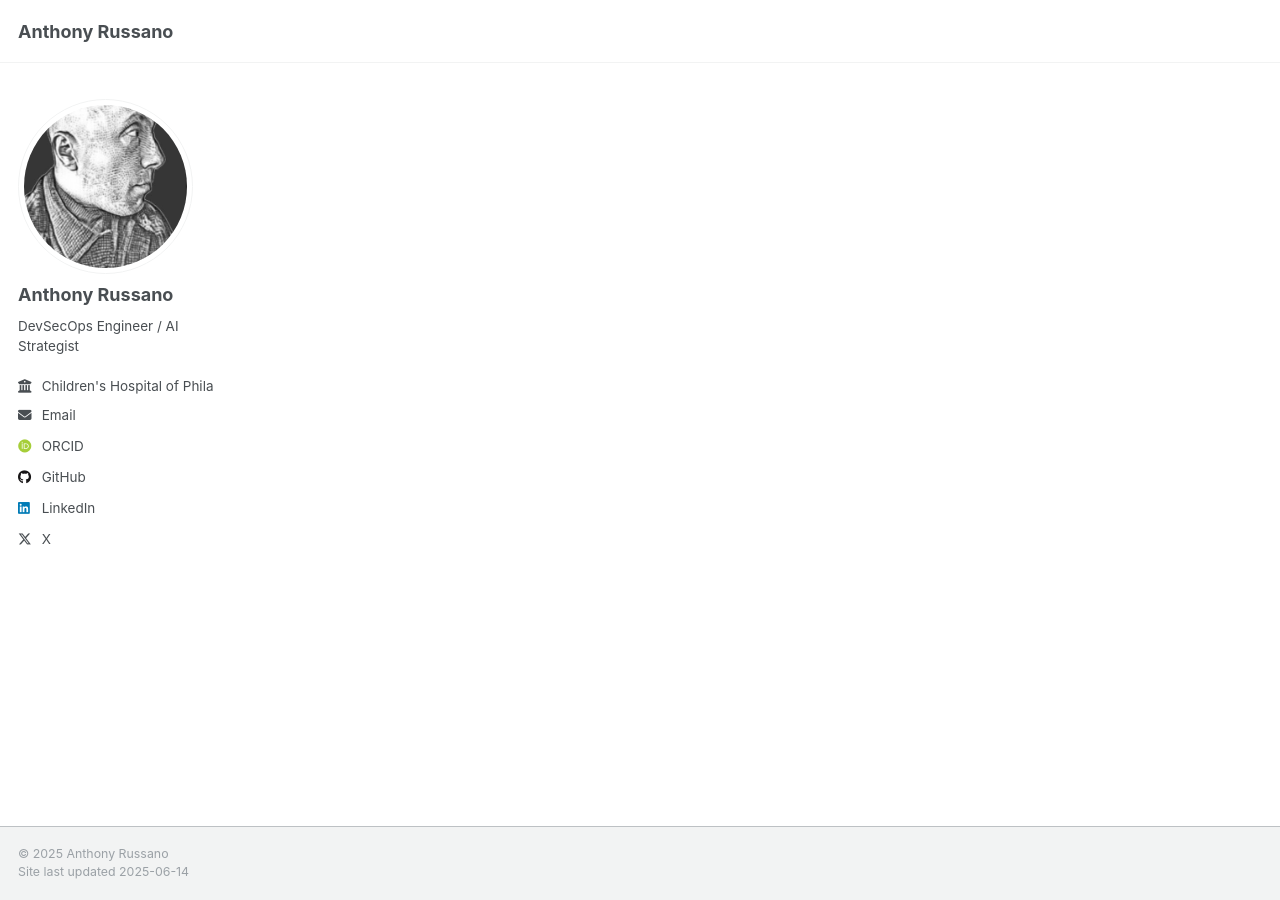
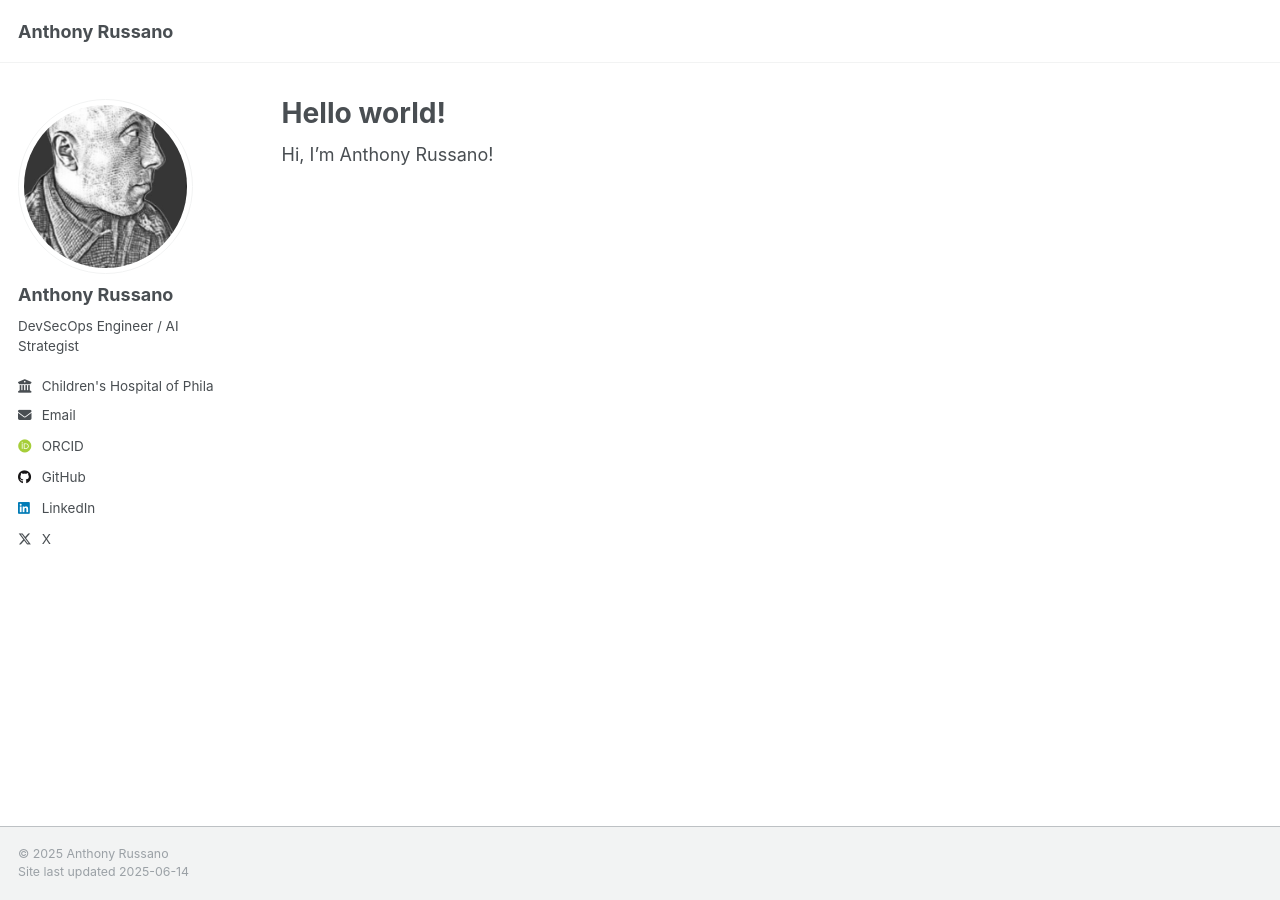
Before and after one commit to anthonyrussano/anthonyrussano.github.io, a Jekyll site: the page built from _pages/about.md, in a window 1280 px wide. Built offline with Jekyll 4.4.1, drawn with Linux system fonts in a browser that asks for light colours; some web fonts are replaced.

Commit message:
Update about.md

```diff
--- a/_pages/about.md
+++ b/_pages/about.md
@@ -1,8 +1,9 @@
 ---
 permalink: /
-title: " "
+title: "Hello world!"
 author_profile: true
 redirect_from:
   - /about/
   - /about.html
 ---
+Hi, I'm Anthony Russano!
```
